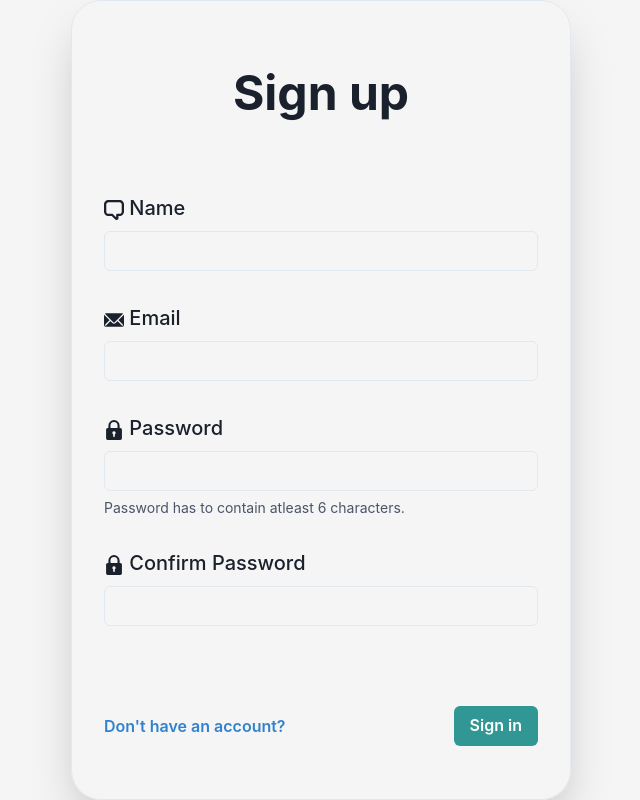
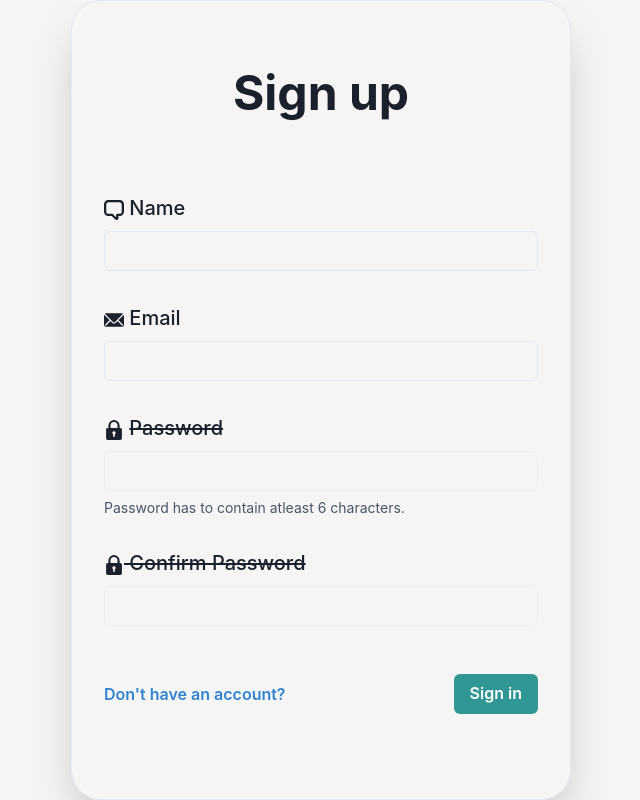
Before and after one commit to Finchsize/internship-2, a React (Create React App) app in the folder frontend/: page /register in a window 1280 px wide. Shown: the whole page, without its empty margins (319-959 px from the left). Built offline with nearby package versions, Linux system fonts and the light colour scheme.

Commit message:
WN2-9: - added account creating capability to the site

```diff
--- a/frontend/package.json
+++ b/frontend/package.json
@@ -12,7 +12,9 @@
     "@testing-library/user-event": "^13.5.0",
     "@types/jest": "^27.5.2",
     "@types/node": "^16.11.47",
+    "axios": "^0.27.2",
     "framer-motion": "^6.5.1",
+    "js-cookie": "^3.0.1",
     "react": "^18.2.0",
     "react-dom": "^18.2.0",
     "react-icons": "^4.4.0",
@@ -47,6 +49,7 @@
     ]
   },
   "devDependencies": {
+    "@types/js-cookie": "^3.0.2",
     "@types/react": "^18.0.15",
     "@types/react-dom": "^18.0.6",
     "@types/react-router-dom": "^5.3.3"
--- a/frontend/src/pages/register/register.tsx
+++ b/frontend/src/pages/register/register.tsx
@@ -9,14 +9,53 @@ import {
   FormErrorMessage,
   FormHelperText,
 } from "@chakra-ui/react";
-import { useState } from "react";
+import { FormEvent, useState } from "react";
+import Cookies from "js-cookie";
+import axios from "axios";
 
 export const Register = () => {
+  const [login, setLogin] = useState("");
+  const [email, setEmail] = useState<string>();
+  const [pass, setPass] = useState<string>(); // reduntant
+  const [secondaryPass, setSecondaryPass] = useState<string>(); // reduntant
+  const [exception, setException] = useState("");
 
-  const [email, setEmail] = useState<string>();
-  const [pass, setPass] = useState<string>();
-  const [secondaryPass, setSecondaryPass] = useState<string>();
+  const handleSubmit = async (event: FormEvent<HTMLFormElement>) => {
+    event.preventDefault();
+    await axios({
+      method: "POST",
+      url: "http://localhost:8080/users",
+      headers: {
+        "Content-Type": "application/json",
+        accept: "*/*",
+      },
+      data: {
+        nickname: login,
+        firstName: "string",
+        lastName: "string",
+        email: email,
+        phoneNumber: "123456789",
+        country: "String",
+        city: "Ghymobuimaoebegdraagbwgzwmbzajmmjtwxieocvqpskubhrmqgpernlomzhw",
+        language: "POLISH",
+      },
+      responseType: "json",
+    }).then((response) => {
+      console.log(response);
+      Cookies.set("token", response.data.token, {expires: 7});
 
+    }).catch(function(error){
+      if(error.response){
+        setException("");
+      }
+      else if (error.request) {
+        console.log(error.request);
+      }
+      else {
+        console.log("Error", error.message);
+      }
+    })
+  };
 
   function checkEmail(): boolean {
     if (typeof email === "undefined") {
@@ -25,21 +64,18 @@ export const Register = () => {
     return /\S+@\S+\.\S+/.test(email);
   }
   const checkPassLength = (): boolean => {
-
     if (typeof pass === "undefined") return true;
     else return pass.length > 5;
+  };
+
+  function passwordValidation(e: any) {
+    // reduntant
+    setPass(e);
   }
-  function passwordValidation(e:any){
-
-    setPass(e);
-
-
-  }
-  const confirmPass = ():boolean =>{
-
+  const confirmPass = (): boolean => {
+    // redundant
     return pass === secondaryPass;
-
-  }
+  };
 
   return (
     <div>
@@ -67,12 +103,18 @@ export const Register = () => {
             </Heading>
 
             <Box width={"100%"}>
+              <form onSubmit={handleSubmit}>
                 <FormControl my={8}>
                   <FormLabel fontSize={"xl"}>
                     {" "}
                     <ChatIcon> </ChatIcon> Name
                   </FormLabel>
-                <Input type="text" max={30} mb={"2rem"} />
+                  <Input
+                    value={login}
+                    type="text"
+                    onChange={(e) => setLogin(e.target.value)}
+                    mb={"2rem"}
+                  />
 
                   <FormLabel fontSize={"xl"}>
                     {" "}
@@ -80,6 +122,7 @@ export const Register = () => {
                   </FormLabel>
                   <Input
                     type="email"
+                    value={email}
                     mb={"2rem"}
                     isInvalid={!checkEmail()}
                     onChange={(e) => setEmail(e.target.value)}
@@ -87,19 +130,32 @@ export const Register = () => {
 
                   <FormLabel fontSize={"xl"}>
                     {" "}
-                  <LockIcon> </LockIcon> Password
+                    <LockIcon> </LockIcon> <s>Password</s>
                   </FormLabel>
-                <Input type="password" isInvalid={!checkPassLength()} onChange={(e) => (passwordValidation(e.target.value))}/>
+                  <Input
+                    isDisabled={true}
+                    type="password"
+                    isInvalid={!checkPassLength()}
+                    onChange={(e) => passwordValidation(e.target.value)}
+                  />
                   <FormHelperText mb={"2rem"}>
                     Password has to contain atleast 6 characters.
                   </FormHelperText>
 
                   <FormLabel fontSize={"xl"}>
                     {" "}
+                    <s>
+                      {" "}
                       <LockIcon> </LockIcon> Confirm Password
+                    </s>
                   </FormLabel>
-                <Input isInvalid={!confirmPass()} onChange={(e) => setSecondaryPass(e.target.value)} type="password" mb={"3rem"} />
-              </FormControl>
+                  <Input
+                    isDisabled={true}
+                    isInvalid={!confirmPass()}
+                    onChange={(e) => setSecondaryPass(e.target.value)}
+                    type="password"
+                    mb={"3rem"}
+                  />
 
                   <Flex
                     width={"full"}
@@ -113,6 +169,8 @@ export const Register = () => {
                       Sign in
                     </Button>
                   </Flex>
+                </FormControl>
+              </form>
             </Box>
           </Stack>
         </Flex>
```
Also changed, not shown: 2 other files (tests, documents, lock files or other folders). Lines whose indentation alone changed are shown as unchanged.
